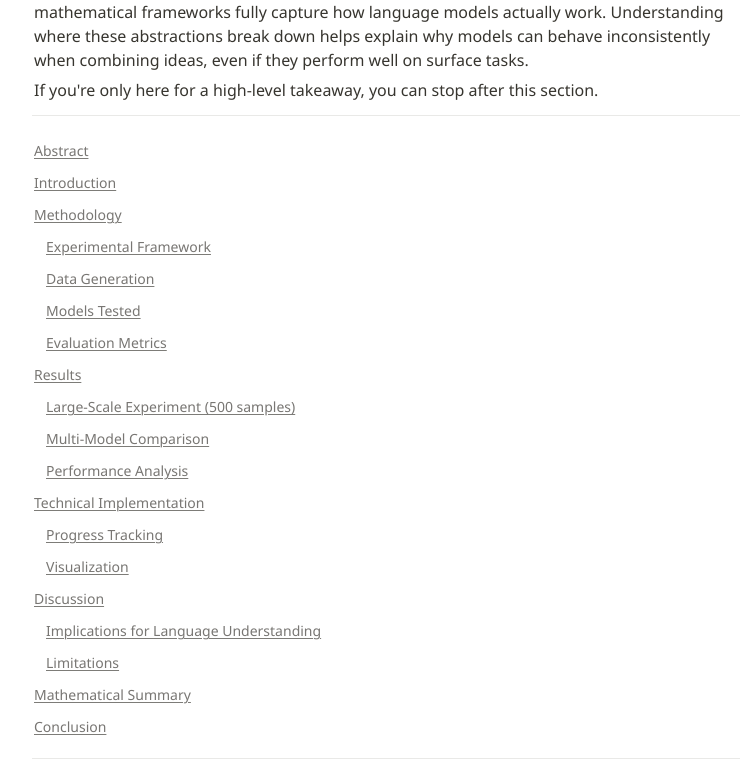
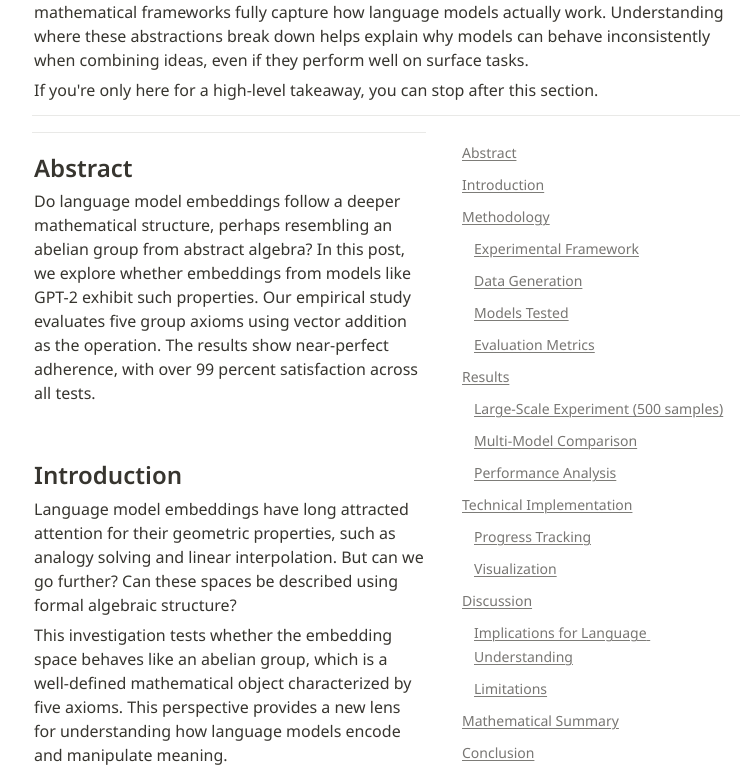
Before and after one commit to Jinnkunn/jinnkunn.com, a Next.js app: page /blog/list/do-language-model-embeddings-form-an-approximate-abelian-group in a window 1280 px wide. Shown: the part 649-1425 px from the top of the page, without its empty margins (254-1008 px from the left). Built offline with nearby package versions, Linux system fonts and the light colour scheme; no server answers.

Commit message:
Blog TOC: sticky rail + scroll-spy

```diff
--- a/app/(classic)/blog/list/[post]/page.tsx
+++ b/app/(classic)/blog/list/[post]/page.tsx
@@ -81,10 +81,16 @@ export default async function BlogPostPage({
             <div dangerouslySetInnerHTML={{ __html: parts.propertiesHtml }} />
           ) : null}
 
+          <div className="blog-post-layout">
             {headings.length > 0 ? (
+              <aside className="blog-post-toc" aria-label="Table of contents">
                 <ul id="block-blog-toc" className="notion-table-of-contents color-gray">
                   {headings.map((h) => (
-                <li key={h.id} className="notion-table-of-contents__item">
+                    <li
+                      key={h.id}
+                      className="notion-table-of-contents__item"
+                      data-toc-target={h.id}
+                    >
                       <a className="notion-link" href={`#${h.id}`}>
                         <div
                           className="notion-semantic-string"
@@ -96,11 +102,13 @@ export default async function BlogPostPage({
                     </li>
                   ))}
                 </ul>
+              </aside>
             ) : null}
 
             {parts.bodyHtml ? (
-            <div dangerouslySetInnerHTML={{ __html: parts.bodyHtml }} />
+              <div className="blog-post-content" dangerouslySetInnerHTML={{ __html: parts.bodyHtml }} />
             ) : null}
+          </div>
 
           <div className="blog-post-nav">
             <div className="notion-divider" />
--- a/app/globals.css
+++ b/app/globals.css
@@ -167,6 +167,69 @@ html {
   font-size: 14px;
   line-height: 1.4;
   color: var(--color-text-gray);
+}
+
+.blog-post-layout {
+  display: block;
+}
+
+.blog-post-content {
+  min-width: 0;
+}
+
+/* Desktop: move TOC into a right rail and make it sticky (keeps v1 minimal but more usable). */
+@media (min-width: 1100px) {
+  .blog-post-layout {
+    display: grid;
+    grid-template-columns: minmax(0, 1fr) 280px;
+    grid-template-areas: "content toc";
+    gap: 34px;
+    align-items: start;
+  }
+
+  .blog-post-content {
+    grid-area: content;
+    min-width: 0;
+  }
+
+  .blog-post-toc {
+    grid-area: toc;
+    position: sticky;
+    top: calc(var(--navbar-height) + 24px);
+    align-self: start;
+    max-height: calc(100vh - var(--navbar-height) - 56px);
+    overflow: auto;
+    padding: 6px 0;
+  }
+
+  .blog-post-toc #block-blog-toc {
+    margin-top: 0;
+  }
+}
+
+/* TOC scroll-spy highlight (subtle, v1-consistent). */
+#block-blog-toc .notion-table-of-contents__item[data-active="true"] {
+  position: relative;
+}
+
+#block-blog-toc .notion-table-of-contents__item[data-active="true"] .notion-link {
+  color: var(--color-text-default);
+}
+
+#block-blog-toc .notion-table-of-contents__item[data-active="true"] .notion-semantic-string {
+  font-weight: 600;
+}
+
+#block-blog-toc .notion-table-of-contents__item[data-active="true"]::before {
+  content: "";
+  position: absolute;
+  left: -12px;
+  top: 0.78em;
+  width: 6px;
+  height: 6px;
+  border-radius: 999px;
+  background: var(--color-bg-yellow);
+  box-shadow: 0 0 0 2px rgba(255, 255, 255, 0.8);
 }
 
 .blog-post-nav {
--- a/components/notion-block-behavior.tsx
+++ b/components/notion-block-behavior.tsx
@@ -178,6 +178,82 @@ function setCopyButtonState(btn: HTMLElement, copied: boolean) {
   label.textContent = fallback;
 }
 
+function initBlogTocScrollSpy() {
+  const toc = document.getElementById("block-blog-toc");
+  if (!toc) return () => {};
+
+  const items = Array.from(
+    toc.querySelectorAll<HTMLElement>(".notion-table-of-contents__item[data-toc-target]")
+  );
+  const targets = items
+    .map((it) => it.getAttribute("data-toc-target"))
+    .filter(Boolean) as string[];
+
+  if (targets.length === 0) return () => {};
+
+  const getNavbarHeight = () => {
+    const nav = document.querySelector<HTMLElement>(".notion-navbar") ?? document.getElementById("site-nav");
+    return nav ? Math.round(nav.getBoundingClientRect().height) : 0;
+  };
+
+  let raf = 0;
+  let activeId: string | null = null;
+
+  const setActive = (id: string | null) => {
+    if (activeId === id) return;
+    activeId = id;
+    for (const it of items) {
+      const t = it.getAttribute("data-toc-target");
+      const on = Boolean(id && t === id);
+      it.setAttribute("data-active", on ? "true" : "false");
+      const a = it.querySelector("a[href^=\"#\"]");
+      if (a) {
+        if (on) a.setAttribute("aria-current", "true");
+        else a.removeAttribute("aria-current");
+      }
+    }
+  };
+
+  const computeActive = () => {
+    raf = 0;
+    const offset = getNavbarHeight() + 26; // matches scroll-padding-top (+ a small cushion)
+    const y = window.scrollY + offset;
+
+    let best: { id: string; top: number } | null = null;
+    for (const id of targets) {
+      const el = document.getElementById(id);
+      if (!el) continue;
+      const top = el.getBoundingClientRect().top + window.scrollY;
+      if (top <= y + 1) {
+        if (!best || top > best.top) best = { id, top };
+      }
+    }
+
+    // If we haven't reached the first heading yet, keep the first item active.
+    if (!best) setActive(targets[0] ?? null);
+    else setActive(best.id);
+  };
+
+  const requestCompute = () => {
+    if (raf) return;
+    raf = window.requestAnimationFrame(computeActive);
+  };
+
+  // Initial + during scroll.
+  requestCompute();
+  window.addEventListener("scroll", requestCompute, { passive: true });
+  window.addEventListener("resize", requestCompute);
+
+  // Images/code blocks can shift layout after hydration; re-check once everything is loaded.
+  window.addEventListener("load", requestCompute, { once: true });
+
+  return () => {
+    if (raf) window.cancelAnimationFrame(raf);
+    window.removeEventListener("scroll", requestCompute);
+    window.removeEventListener("resize", requestCompute);
+  };
+}
+
 export default function NotionBlockBehavior() {
   const pathname = usePathname();
 
@@ -292,12 +368,15 @@ export default function NotionBlockBehavior() {
     });
     lightboxEl.addEventListener("click", onLightboxClick);
 
+    const cleanupTocSpy = initBlogTocScrollSpy();
+
     document.addEventListener("click", onClick, true);
     document.addEventListener("keydown", onKeyDown, true);
 
     return () => {
       document.removeEventListener("click", onClick, true);
       document.removeEventListener("keydown", onKeyDown, true);
+      cleanupTocSpy();
       lightboxEl.removeEventListener("click", onLightboxClick);
       closeLightbox();
     };
```
Lines whose indentation alone changed are shown as unchanged.
